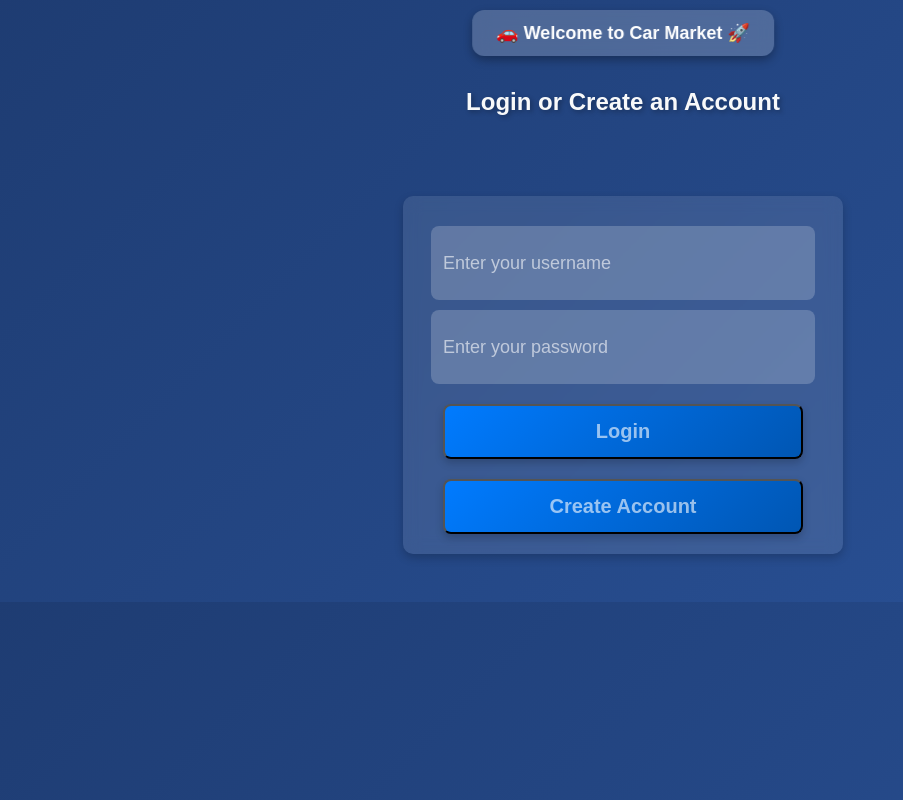
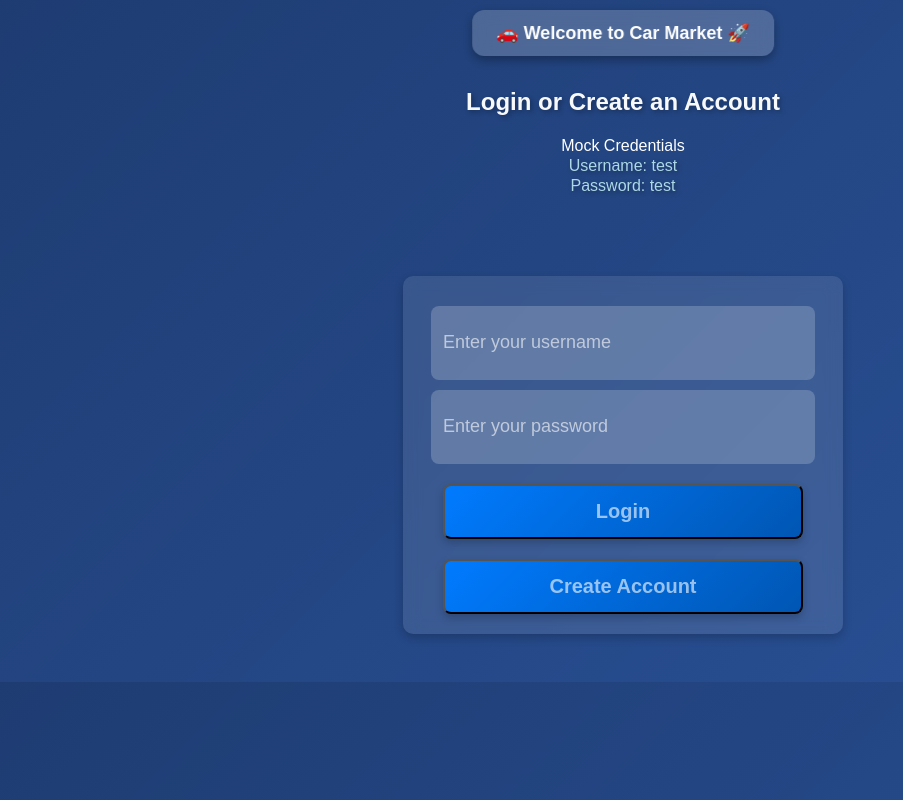
Before and after one commit to zMoman/AutoSwipe, a website: page public/index.html in a window 1280 px wide. Shown: the whole page, without its empty margins (17-920 px from the left). Drawn offline with Linux system fonts and the light colour scheme.

Commit message:
ready to host

```diff
--- a/public/index.html
+++ b/public/index.html
@@ -17,6 +17,13 @@
     color: #f8f9fa;
     text-shadow: 2px 2px 5px rgba(0, 0, 0, 0.3);
     margin-top: 60px; /* Moves them lower */
+}
+
+p2{
+    text-shadow: 2px 2px 5px rgba(0, 0, 0, 0.3);
+    color:lightblue;
+    line-height: 1.25;
+
 }
 
 
@@ -272,6 +279,10 @@ form button:hover {
 
     <div id="login-page" class="page active">
         <h2>Login or Create an Account</h2>
+        <p1>Mock Credentials </p1>
+            <p2><br>Username: test<br>
+            Password: test
+        </p2>
         <form id="login-create-form">
             <label for="username"></label>
             <input type="text" id="username" name="username" placeholder="Enter your username" required><br>
--- a/server.js
+++ b/server.js
@@ -4,7 +4,7 @@ const bodyParser = require('body-parser');
 const { exec } = require('child_process');
 
 const app = express();
-const port = 3000;
+const port = 5000;
 
 // Middleware
 app.use(express.static('public'));
```
Also changed, not shown: package.json (+4 -3 lines), 1 other file.
